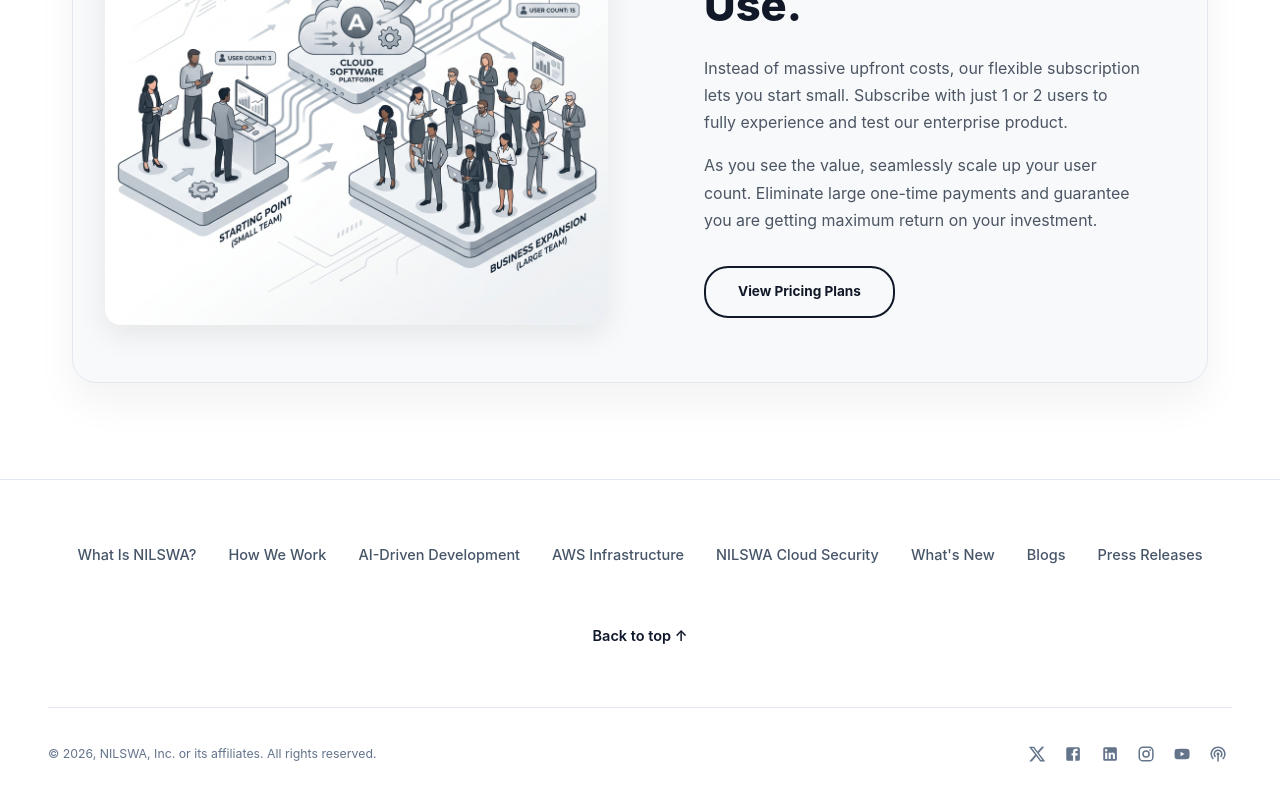
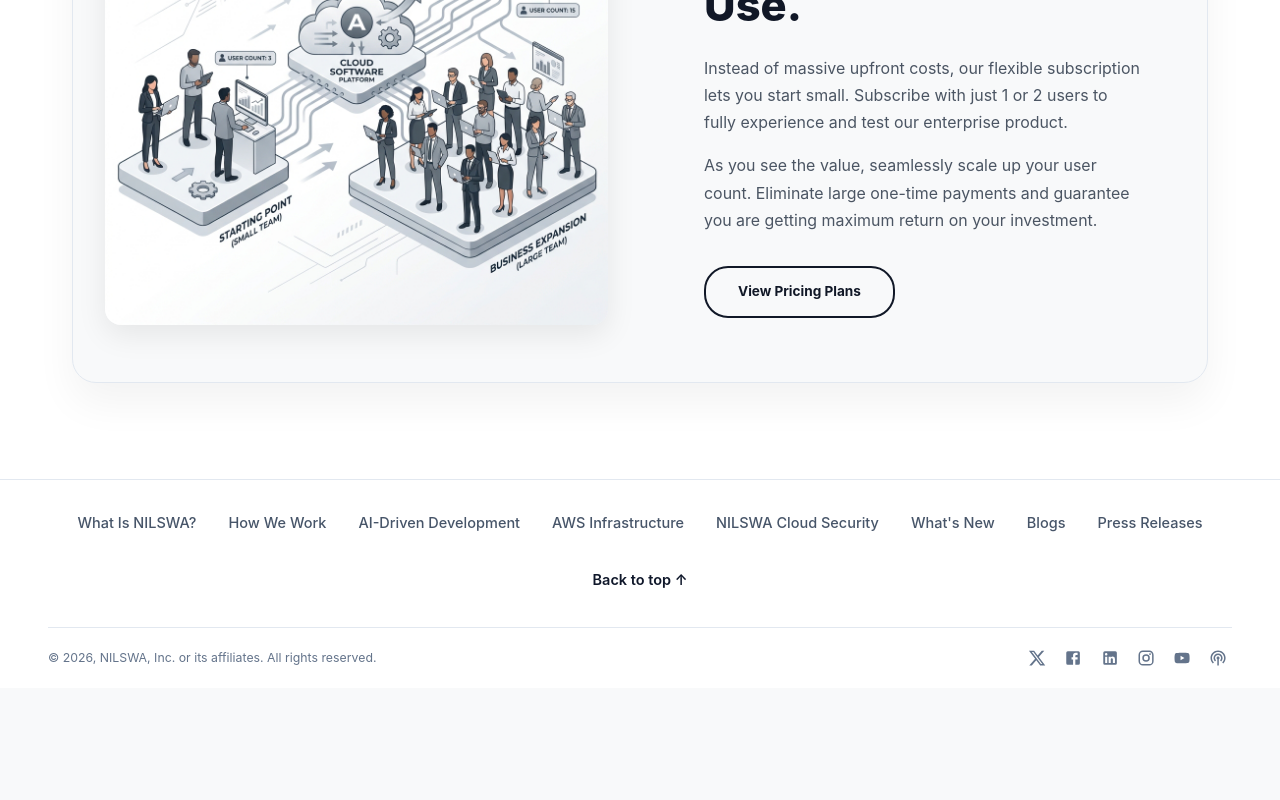
Before and after one commit to sachin-bose-p/nilswa, a Next.js app in the folder client/: page / in a window 1280 px wide. Shown: the part 1282-2082 px from the top of the page. After the commit the page ends 1970 px from the top, so only its background shows below. Built offline with nearby package versions, Linux system fonts and the light colour scheme.

Commit message:
Fotter Fixed

```diff
--- a/client/components/Footer.tsx
+++ b/client/components/Footer.tsx
@@ -40,9 +40,9 @@ export default function Footer() {
   };
 
   return (
-    <Box sx={{ backgroundColor: '#ffffff', color: '#475569', pt: 8, pb: 4, borderTop: '1px solid #e2e8f0' }}>
+    <Box sx={{ backgroundColor: '#ffffff', color: '#475569', pt: 4, pb: 2, borderTop: '1px solid #e2e8f0' }}>
       <Container maxWidth="xl" sx={{ px: { xs: 2, md: 6 } }}>
-        <Box sx={{ display: 'flex', flexWrap: 'wrap', justifyContent: 'center', gap: { xs: 2, md: 4 }, mb: 6 }}>
+        <Box sx={{ display: 'flex', flexWrap: 'wrap', justifyContent: 'center', gap: { xs: 2, md: 4 }, mb: 3 }}>
           {footerLinks[0].links.map((link) => (
             <Link
               key={link.name}
@@ -62,7 +62,7 @@ export default function Footer() {
           ))}
         </Box>
 
-        <Box sx={{ display: 'flex', justifyContent: 'center', mb: 6 }}>
+        <Box sx={{ display: 'flex', justifyContent: 'center', mb: 3 }}>
           <Button
             onClick={scrollToTop}
             sx={{
@@ -81,7 +81,7 @@ export default function Footer() {
           </Button>
         </Box>
 
-        <Divider sx={{ borderColor: '#e2e8f0', mb: 4 }} />
+        <Divider sx={{ borderColor: '#e2e8f0', mb: 2 }} />
 
         <Box sx={{ display: 'flex', flexDirection: { xs: 'column', md: 'row' }, justifyContent: 'space-between', alignItems: 'center', gap: 2 }}>
           <Typography variant="body2" sx={{ color: '#64748b', fontSize: '0.85rem' }}>
```
